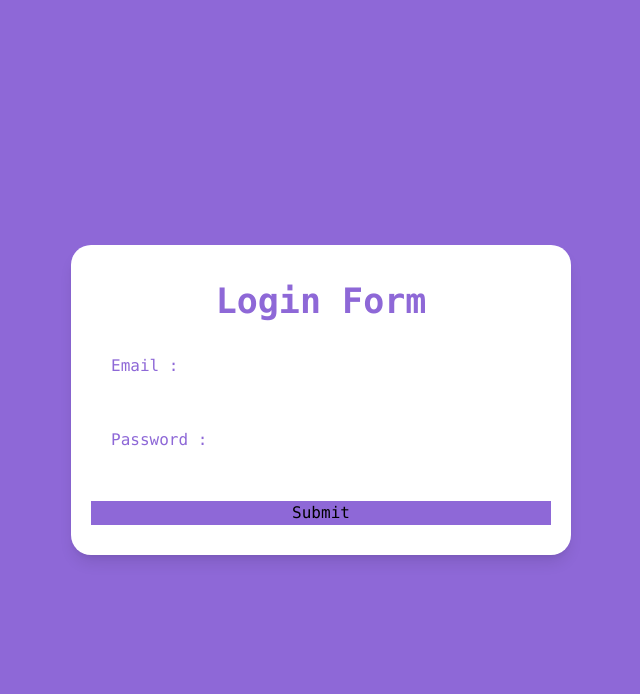
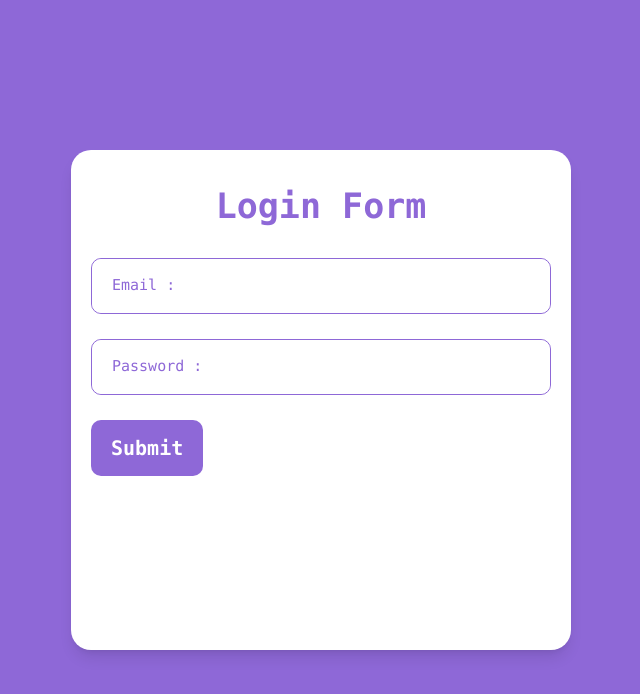
Before and after one commit to MohamadMahdi-Tasha/login-turkey-iceCream, a React (Vite) app: page / in a window 1280 px wide. Shown: the top 694 px of the page, without its empty margins (319-959 px from the left). Built offline with nearby package versions, Linux system fonts and the light colour scheme.

Commit message:
added scripts of acutal game

```diff
--- a/src/chunks/submitButttonComponent.tsx
+++ b/src/chunks/submitButttonComponent.tsx
@@ -1,12 +1,52 @@
 // Codes By Mahdi Tasha
+// Importing Part
+import {useState} from "react";
+
 // Creating Submit Button Functional Component And Exporting It As Default
 export default function SubmitButtonComponent():JSX.Element {
+    // Creating States
+    const [mouseX, setMouseX] = useState(0);
+    const [mouseY, setMouseY] = useState(0);
+
+    // Small Inner Components
+    function HoveredButtonComponent():JSX.Element {
+        // Returning JSX
+        return (
+            <button tabIndex={-1}
+                className={'text-center rounded-[10px] bg-theme-color text-white block py-[13px] px-[20px] text-[20px] font-bold font-mono absolute'}
+                style={{
+                    right: `${mouseX}px`,
+                    top: `${mouseY - 100}px`
+                }}
+            >
+                Submit
+            </button>
+        );
+    }
+
+    function ButtonComponent():JSX.Element {
+        // Returning JSX
+        return (
+            <button tabIndex={-1} className={'text-center rounded-[10px] bg-theme-color text-white block py-[13px] px-[20px] text-[20px] font-bold font-mono absolute'}>
+                Submit
+            </button>
+        );
+    }
+
     // Returning JSX
     return (
-        <button
-            className={'w-full text-center rounded-[10px] bg-theme-color text-white py-[15px] text-[20px] font-bold font-mono'}
+        <div
+            className={'h-[200px]'}
+            onMouseMove={(event) => {
+                setMouseX(event.pageX);
+                setMouseY(event.pageY);
+            }}
+             onMouseLeave={() => {
+                 setMouseX(0);
+                 setMouseY(0);
+             }}
         >
-            Submit
-        </button>
+            {(mouseX === 0) ? <ButtonComponent /> : <HoveredButtonComponent />}
+        </div>
     );
 }
--- a/src/components/appComponent.tsx
+++ b/src/components/appComponent.tsx
@@ -4,11 +4,19 @@ import FormComponent from "./formComponent.tsx";
 import HolderComponent from "./holderComponent.tsx";
 
 // Creating App Functional Component And Exporting It As Default
-export default function AppComponent():JSX.Element {
-    // Returning JSX
-    return (
-        <HolderComponent>
-            <FormComponent />
-        </HolderComponent>
-    );
+export default function AppComponent():any {
+    // Conditional Rendering
+    if (window.innerWidth > 1024) {
+        return (
+            <HolderComponent>
+                <FormComponent />
+            </HolderComponent>
+        );
+    } else {
+        return (
+            <HolderComponent>
+                <h1 className={'text-[30px] text-center font-mono font-bold text-white'}>Please Play This Game On Desktop</h1>
+            </HolderComponent>
+        );
+    }
 }
--- a/src/components/formComponent.tsx
+++ b/src/components/formComponent.tsx
@@ -8,6 +8,11 @@ export default function FormComponent():JSX.Element {
     // Returning JSX
     return (
         <form
+            onKeyDown={(event) => {
+                if (event.key.toLowerCase() === 'enter') {
+                    event.preventDefault()
+                }
+            }}
             action="#"
             className={'bg-white rounded-[20px] rounded-0 lg:w-[500px] w-full px-[20px] py-[30px] shadow-lg flex flex-col gap-[25px]'}
         >
--- a/tailwind.config.js
+++ b/tailwind.config.js
@@ -5,7 +5,8 @@ export default {
   content: [
     "./index.html",
     "./src/index.tsx",
-    "./src/components/**.tsx"
+    "./src/components/**.tsx",
+    "./src/chunks/**.tsx",
   ],
   theme: {
     extend: {
```
